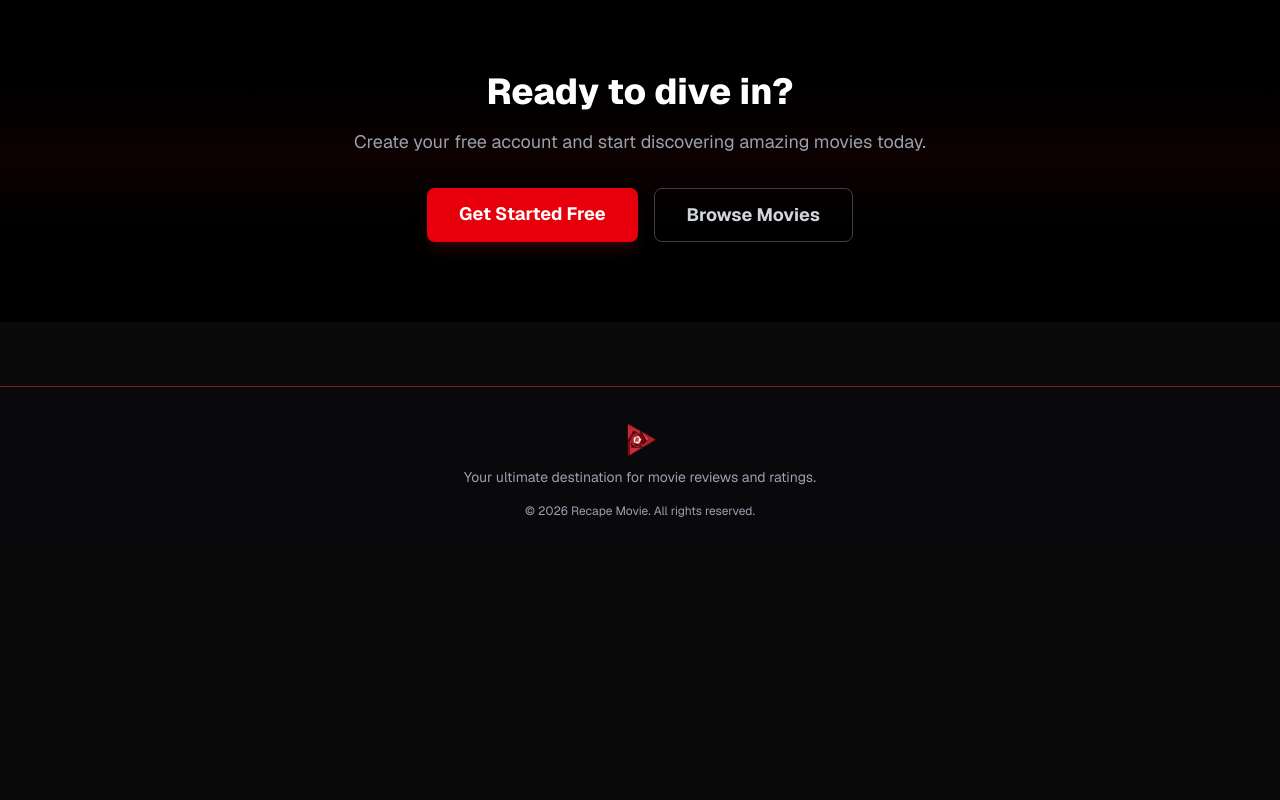
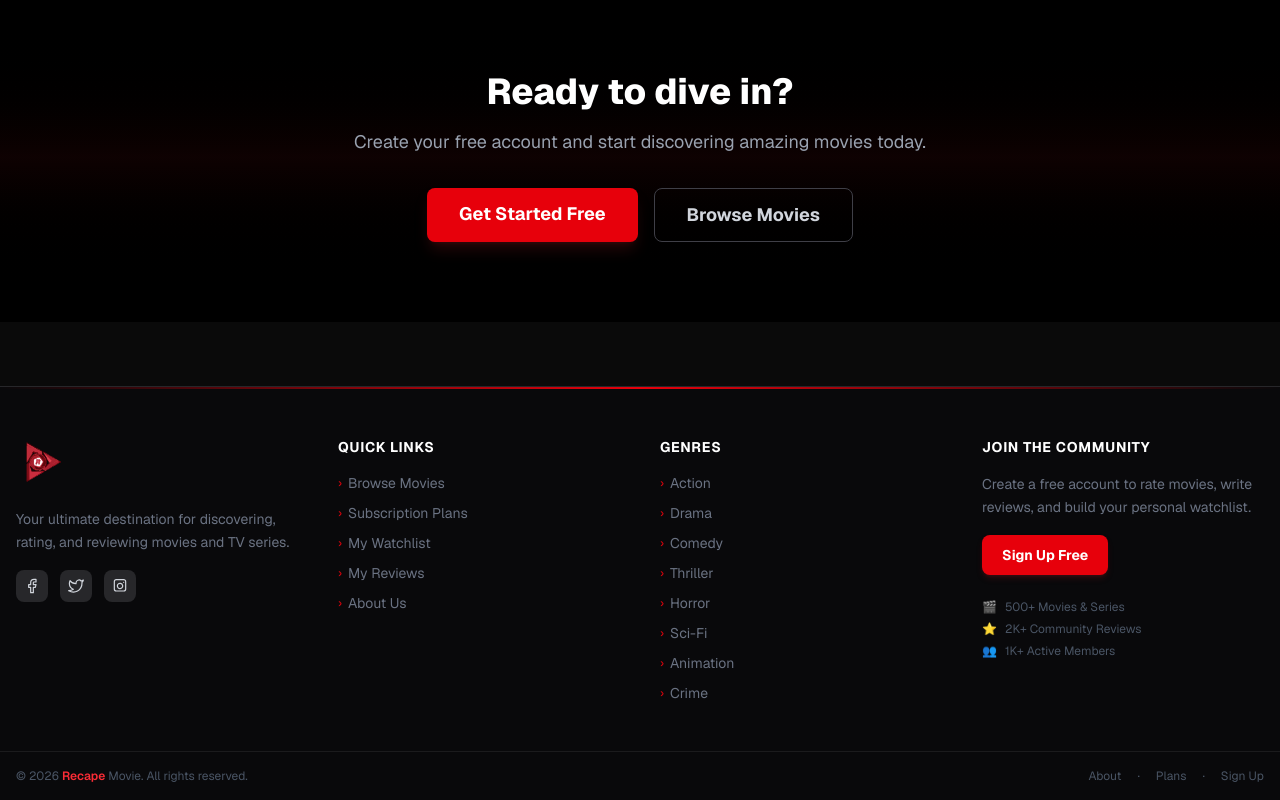
Before and after one commit to tasinzuba/next-level-assignment-b6-a5-frontend, a Next.js app: page / in a window 1280 px wide. Shown: the part 2320-3120 px from the top of the page. Before the commit the page ends 2871 px from the top, so only its background shows below. Built offline with nearby package versions, Linux system fonts and the light colour scheme; no server answers.

Commit message:
redesign footer with 4-column layout, social icons, genres, and stats

```diff
--- a/components/Footer.tsx
+++ b/components/Footer.tsx
@@ -1,12 +1,114 @@
+import Link from 'next/link';
+
+const GENRES = ['Action', 'Drama', 'Comedy', 'Thriller', 'Horror', 'Sci-Fi', 'Animation', 'Crime'];
+
 export default function Footer() {
   return (
-    <footer className="bg-zinc-950 border-t border-red-900 text-gray-400 py-8 mt-16">
-      <div className="max-w-7xl mx-auto px-4 text-center">
-        <div className="flex items-center justify-center mb-2">
-          <img src="/logo.svg" alt="Recape Movie" className="h-10" />
+    <footer className="bg-zinc-950 border-t border-zinc-800 text-gray-400 mt-16">
+      {/* Top accent */}
+      <div className="h-0.5 bg-gradient-to-r from-transparent via-red-600 to-transparent" />
+
+      {/* Main footer content */}
+      <div className="max-w-7xl mx-auto px-4 py-12">
+        <div className="grid grid-cols-1 md:grid-cols-4 gap-10">
+
+          {/* Brand */}
+          <div className="md:col-span-1">
+            <Link href="/" className="inline-block mb-4 hover:opacity-80 transition">
+              <img src="/logo.svg" alt="Recape Movie" className="h-12" />
+            </Link>
+            <p className="text-gray-500 text-sm leading-relaxed mb-4">
+              Your ultimate destination for discovering, rating, and reviewing movies and TV series.
+            </p>
+            <div className="flex gap-3">
+              {/* Social icons */}
+              {[
+                { label: 'Facebook', path: 'M18 2h-3a5 5 0 00-5 5v3H7v4h3v8h4v-8h3l1-4h-4V7a1 1 0 011-1h3z' },
+                { label: 'Twitter', path: 'M23 3a10.9 10.9 0 01-3.14 1.53 4.48 4.48 0 00-7.86 3v1A10.66 10.66 0 013 4s-4 9 5 13a11.64 11.64 0 01-7 2c9 5 20 0 20-11.5a4.5 4.5 0 00-.08-.83A7.72 7.72 0 0023 3z' },
+                { label: 'Instagram', path: 'M16 11.37A4 4 0 1112.63 8 4 4 0 0116 11.37zm1.5-4.87h.01M6.5 19.5h11a3 3 0 003-3v-11a3 3 0 00-3-3h-11a3 3 0 00-3 3v11a3 3 0 003 3z' },
+              ].map((s) => (
+                <button key={s.label} aria-label={s.label} className="w-8 h-8 bg-zinc-800 hover:bg-red-600 rounded-lg flex items-center justify-center transition">
+                  <svg className="w-4 h-4 text-gray-300" fill="none" viewBox="0 0 24 24" stroke="currentColor" strokeWidth={1.8}>
+                    <path strokeLinecap="round" strokeLinejoin="round" d={s.path} />
+                  </svg>
+                </button>
+              ))}
+            </div>
+          </div>
+
+          {/* Quick Links */}
+          <div>
+            <h4 className="text-white font-bold text-sm uppercase tracking-wider mb-4">Quick Links</h4>
+            <ul className="space-y-2.5">
+              {[
+                { href: '/movies', label: 'Browse Movies' },
+                { href: '/subscription', label: 'Subscription Plans' },
+                { href: '/watchlist', label: 'My Watchlist' },
+                { href: '/my-reviews', label: 'My Reviews' },
+                { href: '/about', label: 'About Us' },
+              ].map((l) => (
+                <li key={l.href}>
+                  <Link href={l.href} className="text-gray-500 hover:text-red-400 transition text-sm flex items-center gap-1.5">
+                    <span className="text-red-600 text-xs">›</span> {l.label}
+                  </Link>
+                </li>
+              ))}
+            </ul>
+          </div>
+
+          {/* Genres */}
+          <div>
+            <h4 className="text-white font-bold text-sm uppercase tracking-wider mb-4">Genres</h4>
+            <ul className="space-y-2.5">
+              {GENRES.map((g) => (
+                <li key={g}>
+                  <Link href={`/movies?genre=${encodeURIComponent(g)}`} className="text-gray-500 hover:text-red-400 transition text-sm flex items-center gap-1.5">
+                    <span className="text-red-600 text-xs">›</span> {g}
+                  </Link>
+                </li>
+              ))}
+            </ul>
+          </div>
+
+          {/* Newsletter / Join */}
+          <div>
+            <h4 className="text-white font-bold text-sm uppercase tracking-wider mb-4">Join the Community</h4>
+            <p className="text-gray-500 text-sm mb-4 leading-relaxed">
+              Create a free account to rate movies, write reviews, and build your personal watchlist.
+            </p>
+            <Link
+              href="/register"
+              className="inline-block bg-red-600 hover:bg-red-500 text-white text-sm font-bold px-5 py-2.5 rounded-lg transition shadow-md shadow-red-900/30"
+            >
+              Sign Up Free
+            </Link>
+            <div className="mt-6 space-y-1.5">
+              {[
+                { icon: '🎬', text: '500+ Movies & Series' },
+                { icon: '⭐', text: '2K+ Community Reviews' },
+                { icon: '👥', text: '1K+ Active Members' },
+              ].map((s) => (
+                <p key={s.text} className="text-gray-600 text-xs flex items-center gap-2">
+                  <span>{s.icon}</span> {s.text}
+                </p>
+              ))}
+            </div>
+          </div>
         </div>
-        <p className="text-sm">Your ultimate destination for movie reviews and ratings.</p>
-        <p className="text-xs mt-4">© {new Date().getFullYear()} Recape Movie. All rights reserved.</p>
+      </div>
+
+      {/* Bottom bar */}
+      <div className="border-t border-zinc-800/60">
+        <div className="max-w-7xl mx-auto px-4 py-4 flex flex-col sm:flex-row items-center justify-between gap-3 text-xs text-gray-600">
+          <p>© {new Date().getFullYear()} <span className="text-red-500 font-semibold">Recape</span> Movie. All rights reserved.</p>
+          <div className="flex gap-4">
+            <Link href="/about" className="hover:text-gray-400 transition">About</Link>
+            <span>·</span>
+            <Link href="/subscription" className="hover:text-gray-400 transition">Plans</Link>
+            <span>·</span>
+            <Link href="/register" className="hover:text-gray-400 transition">Sign Up</Link>
+          </div>
+        </div>
       </div>
     </footer>
   );
```
